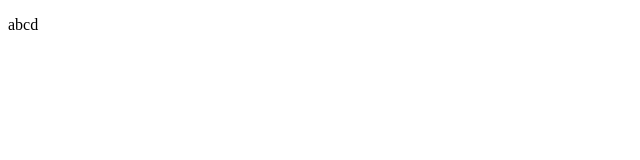
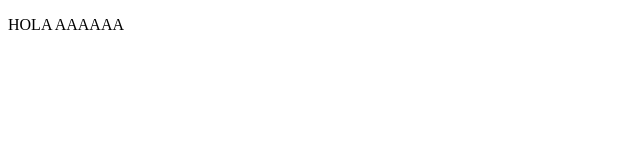
Before and after one commit to vero98qa/DemoModulo1, a plain HTML site: page task2/index.html in a window 1280 px wide. Shown: the full height of the page, 0-640 px from the left. Drawn offline with Linux system fonts and the light colour scheme.

Commit message:
cambio en los parrafos demo

```diff
--- a/task2/index.html
+++ b/task2/index.html
@@ -6,6 +6,6 @@
     <title>Las dificultades de concentrarse</title>
 </head>
 <body>
-    <p>  abcd  </p>
+    <p>  HOLA   AAAAAA </p>
 </body>
 </html>
```
